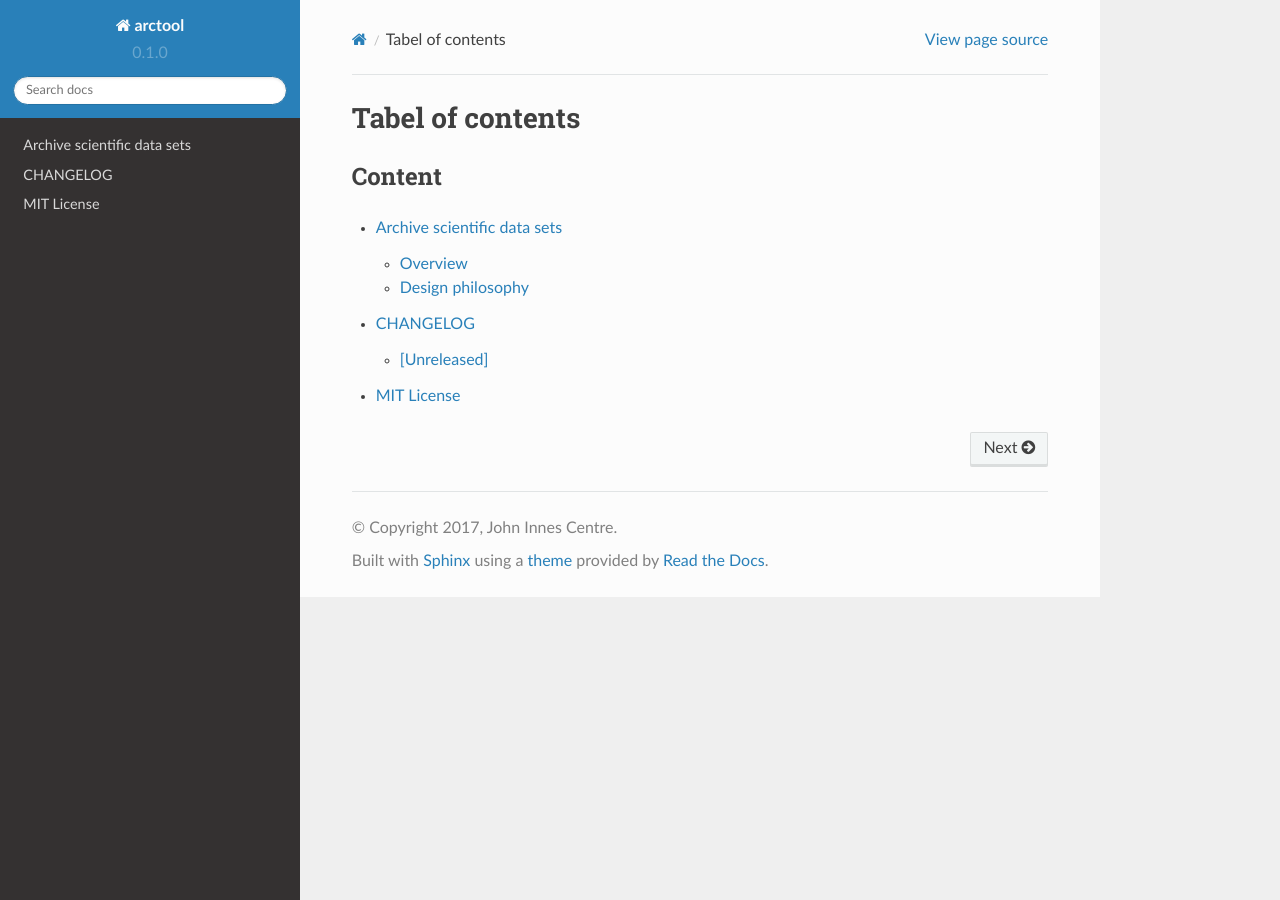
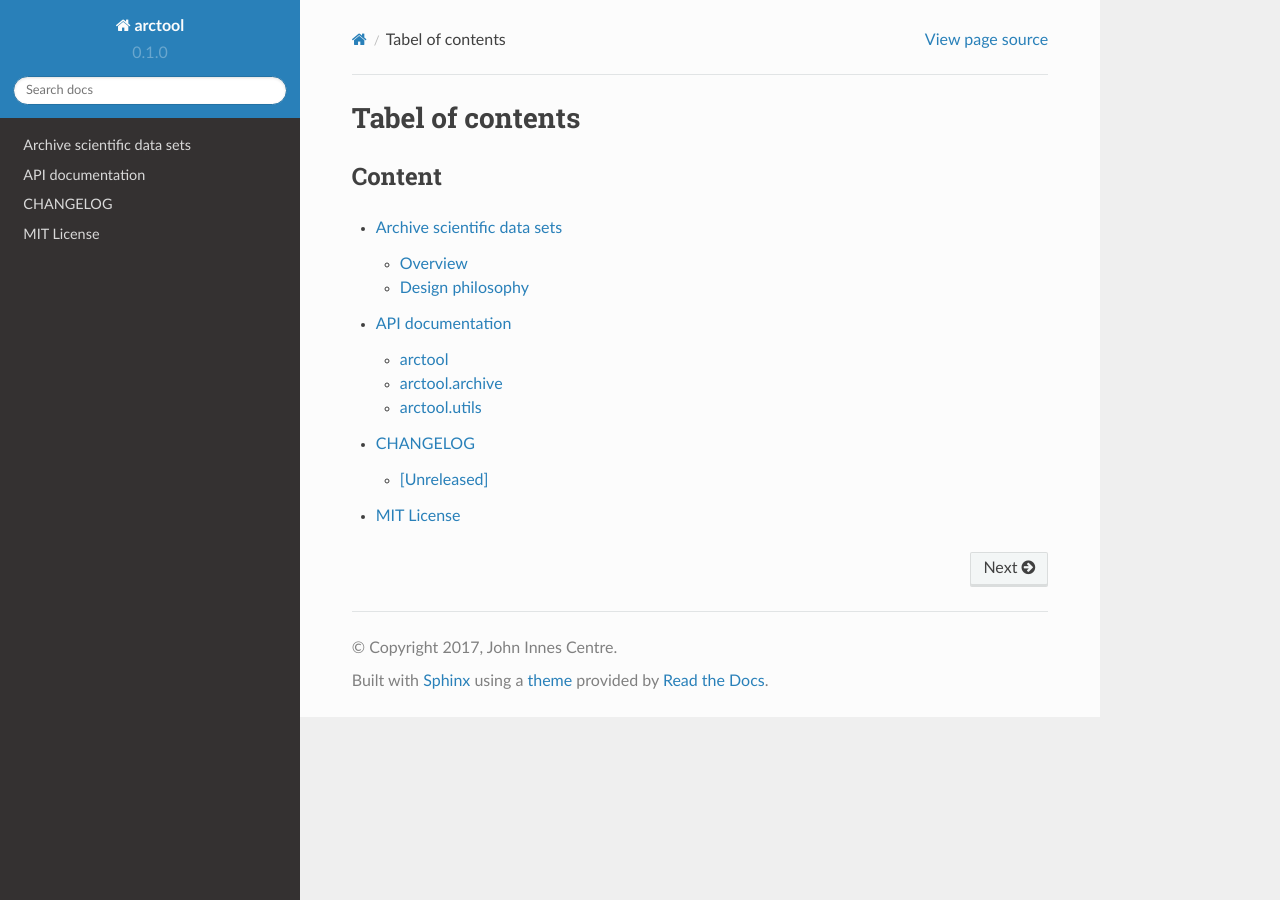
Before and after one commit to JIC-CSB/arctool, a Sphinx documentation site: the page built from docs/source/index.rst, in a window 1280 px wide. Built offline with Sphinx 7.4.7 and the Read the Docs theme 2.0.0, drawn with Linux system fonts in a browser that asks for light colours.

Commit message:
Add api documentation

```diff
--- /dev/null
+++ b/docs/source/api.rst
@@ -0,0 +1,9 @@
+API documentation
+=================
+
+.. toctree::
+   :maxdepth: 2
+
+   api/arctool
+   api/archive
+   api/utils
--- /dev/null
+++ b/docs/source/api/archive.rst
@@ -0,0 +1,5 @@
+arctool.archive
+===============
+
+.. automodule:: arctool.archive
+   :members:
--- /dev/null
+++ b/docs/source/api/arctool.rst
@@ -0,0 +1,5 @@
+arctool
+=======
+
+.. automodule:: arctool
+   :members:
--- /dev/null
+++ b/docs/source/api/utils.rst
@@ -0,0 +1,5 @@
+arctool.utils
+=============
+
+.. automodule:: arctool.utils
+   :members:
--- a/docs/source/index.rst
+++ b/docs/source/index.rst
@@ -8,5 +8,6 @@ Content
    :maxdepth: 2
 
    README
+   api
    CHANGELOG
    LICENSE
```
